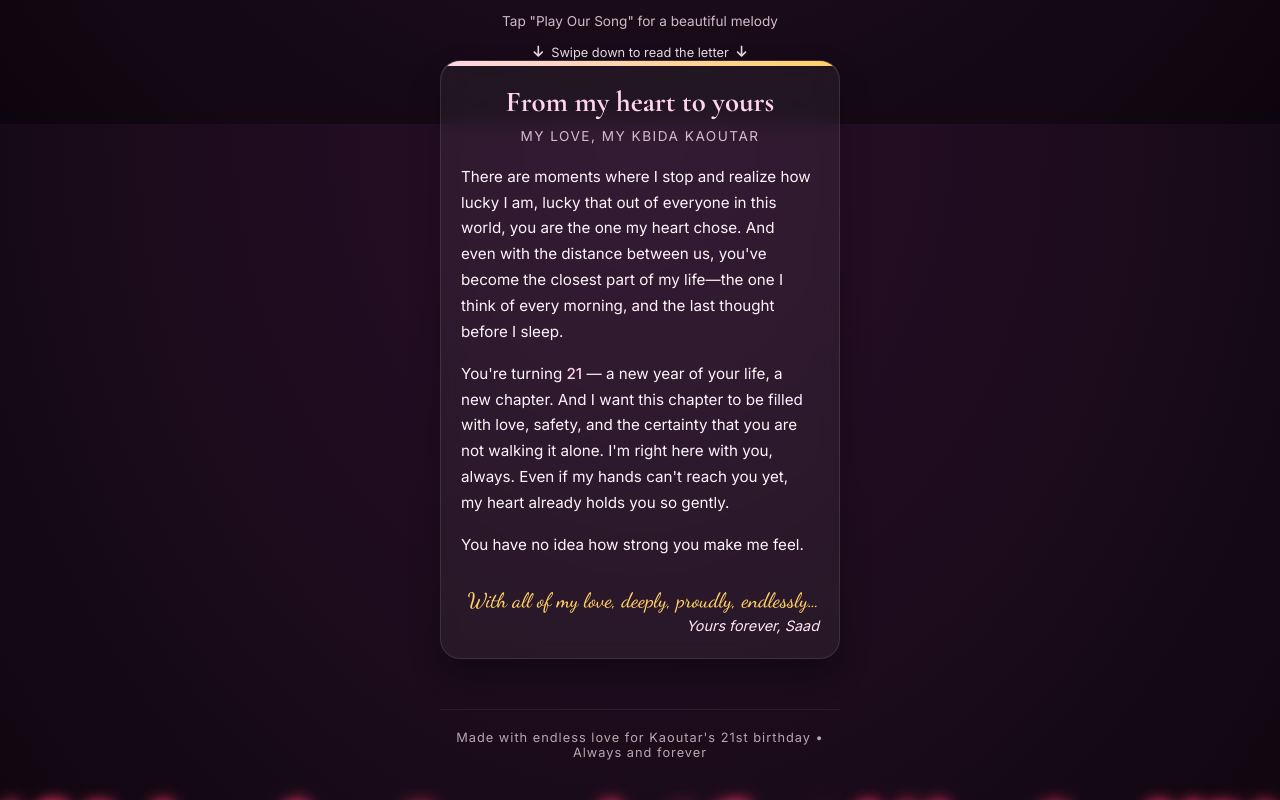
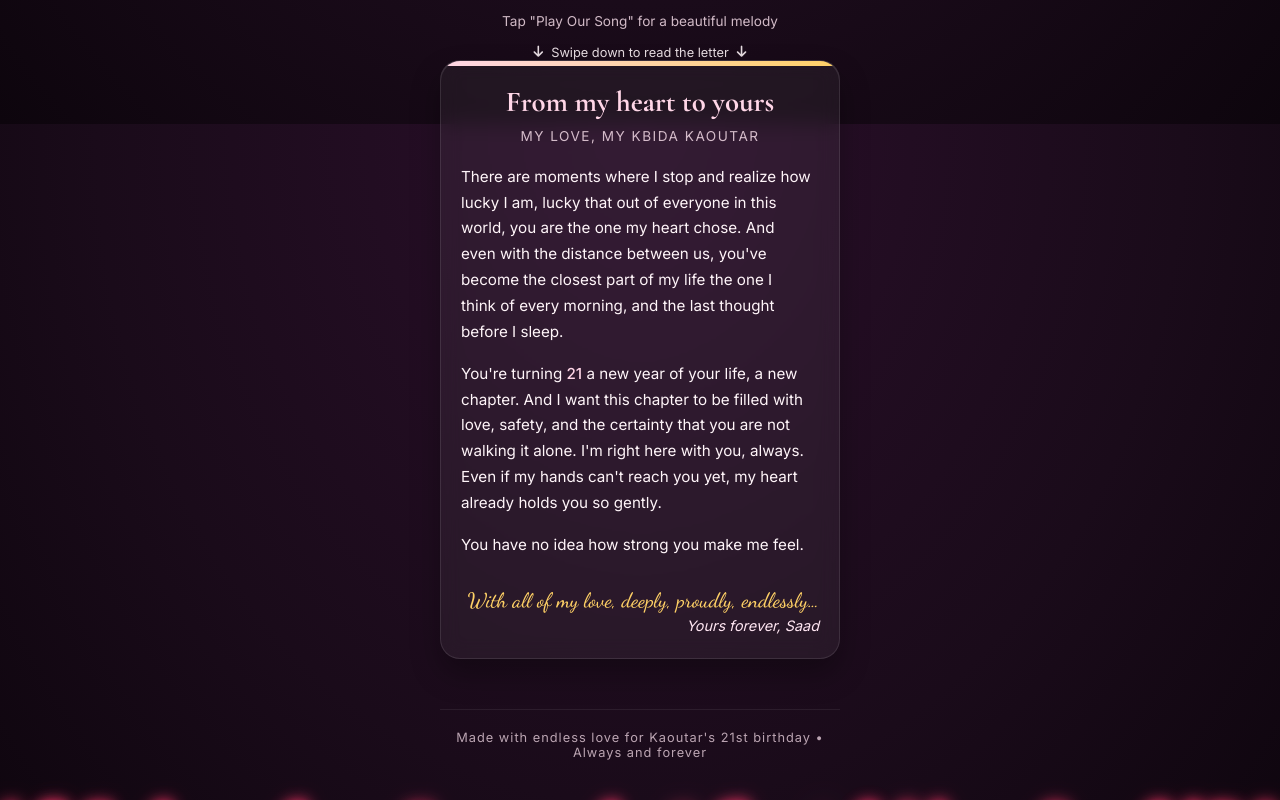
Before and after one commit to saad8-bit/myloveofmylife-birthday, a plain HTML site: page index.html in a window 1280 px wide. Shown: the part 676-1476 px from the top of the page. Drawn offline with nearby package versions, Linux system fonts and the light colour scheme.

Commit message:
Update index.html

```diff
--- a/index.html
+++ b/index.html
@@ -809,9 +809,9 @@
       </div>
 
       <div class="mobile-letter-content">
-        <p>There are moments where I stop and realize how lucky I am, lucky that out of everyone in this world, you are the one my heart chose. And even with the distance between us, you've become the closest part of my life—the one I think of every morning, and the last thought before I sleep.</p>
+        <p>There are moments where I stop and realize how lucky I am, lucky that out of everyone in this world, you are the one my heart chose. And even with the distance between us, you've become the closest part of my life the one I think of every morning, and the last thought before I sleep.</p>
 
-        <p>You're turning <strong>21</strong> — a new year of your life, a new chapter. And I want this chapter to be filled with love, safety, and the certainty that you are not walking it alone. I'm right here with you, always. Even if my hands can't reach you yet, my heart already holds you so gently.</p>
+        <p>You're turning <strong>21</strong> a new year of your life, a new chapter. And I want this chapter to be filled with love, safety, and the certainty that you are not walking it alone. I'm right here with you, always. Even if my hands can't reach you yet, my heart already holds you so gently.</p>
 
         <p>You have no idea how strong you make me feel. How your smile, even through a phone, can turn a difficult day into something soft and hopeful. You have a way of bringing peace into my chaos, of making distance feel small, and of reminding me that love doesn't need a map… it always finds its way.</p>
 
@@ -819,7 +819,7 @@
         I want you to feel safe, knowing you are cherished by someone who sees your soul.<br>
         I want you to feel proud, knowing that my loyalty belongs only to you.</strong></p>
 
-        <p>One day—and it's closer than it seems—I will hold you on your birthday instead of celebrating from afar. I will look into your eyes, brush your hair behind your ear, and kiss your forehead as I whisper, "Happy Birthday, my angel… I'm yours and only yours."</p>
+        <p>One day and it's closer than it seems . I will hold you on your birthday instead of celebrating from afar. I will look into your eyes, brush your hair behind your ear, and kiss your forehead as I whisper, "Happy Birthday, my angel… I'm yours and only yours."</p>
 
         <p>Until that day arrives, remember this:<br>
         You are turning 21, but you have already given my life a thousand reasons to grow.<br>
```
